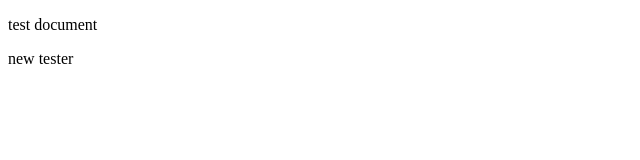
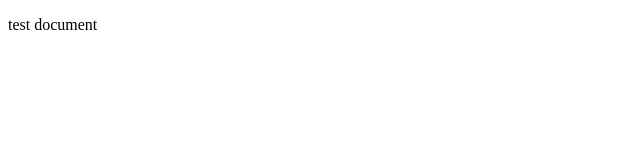
Before and after one commit to amara-design/mamaesther, a plain HTML site: page index.html in a window 1280 px wide. Shown: the full height of the page, 0-640 px from the left. Drawn offline with Linux system fonts and the light colour scheme.

Commit message:
Revert "project setup"
This reverts commit 2143f11fe53940601733321a993423eb85436af8.

```diff
--- a/index.html
+++ b/index.html
@@ -7,6 +7,5 @@
 </head>
 <body>
     <p>test document</p>
-    <p>new tester</p>
 </body>
 </html>
```
